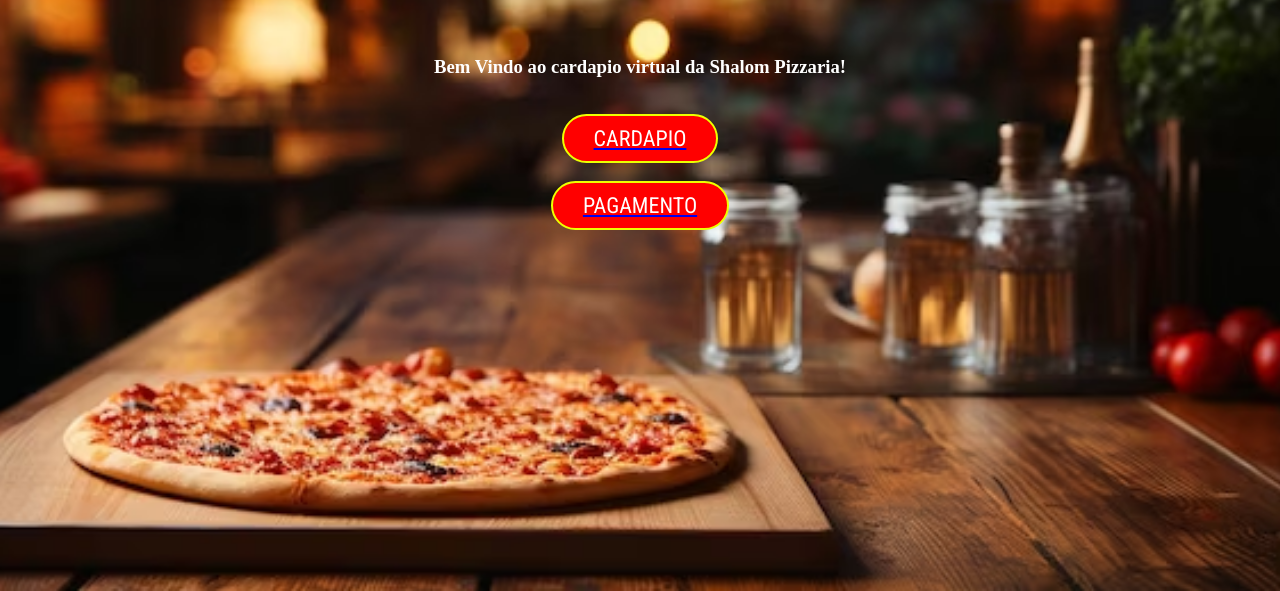
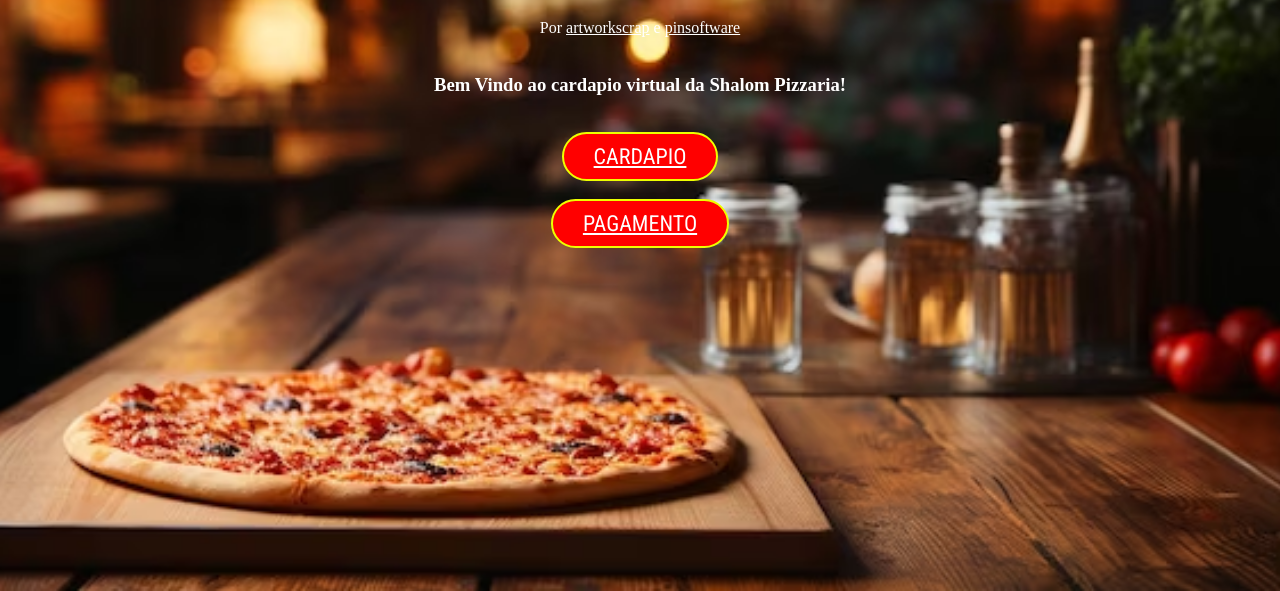
Before and after one commit to mioojo/shalom-cardapio, a plain HTML site: page index.html in a window 1280 px wide. Shown: the part 209-800 px from the top of the page. Drawn offline with Linux system fonts and the light colour scheme; a web font is replaced by a local one.

Commit message:
Add files via upload

```diff
--- a/index.css
+++ b/index.css
@@ -12,3 +12,10 @@ p {
     font-family: 'Oswald', sans-serif;
     font-family: 'Playfair Display', serif;
 }
+footer {
+  color: rgb(255, 255, 255);
+}
+
+a {
+  color: rgb(255, 255, 255);
+}
--- a/index.html
+++ b/index.html
@@ -18,6 +18,8 @@
 <center>
     <img src="logo.jpg" height="100"/>
 <h1>Cardapio Virtual</h1>
+<footer>Por <a href="https://instagram.com/artworkscrap">artworkscrap</a> e <a href="https://pinsoftware.netlify.app">pinsoftware</a></footer>
+
 <br>
 <h3>Bem Vindo ao cardapio virtual da Shalom Pizzaria!</h3>
 <style>
@@ -59,6 +61,7 @@
     <a href="pag1.html"><button class="btn">Cardapio</button></a>
     <br>
     <a href="pagamento.html"><button class="btn">Pagamento</button></a>
+    <br>
 </center>
 </body>
 </html>
```
Also changed, not shown: pag1.html (+1 -1 lines), pag2.html (+1 -1 lines), pag3.html (+1 -1 lines), pag4.html (+1 -1 lines), pagamento.html (+1 -0 lines).
